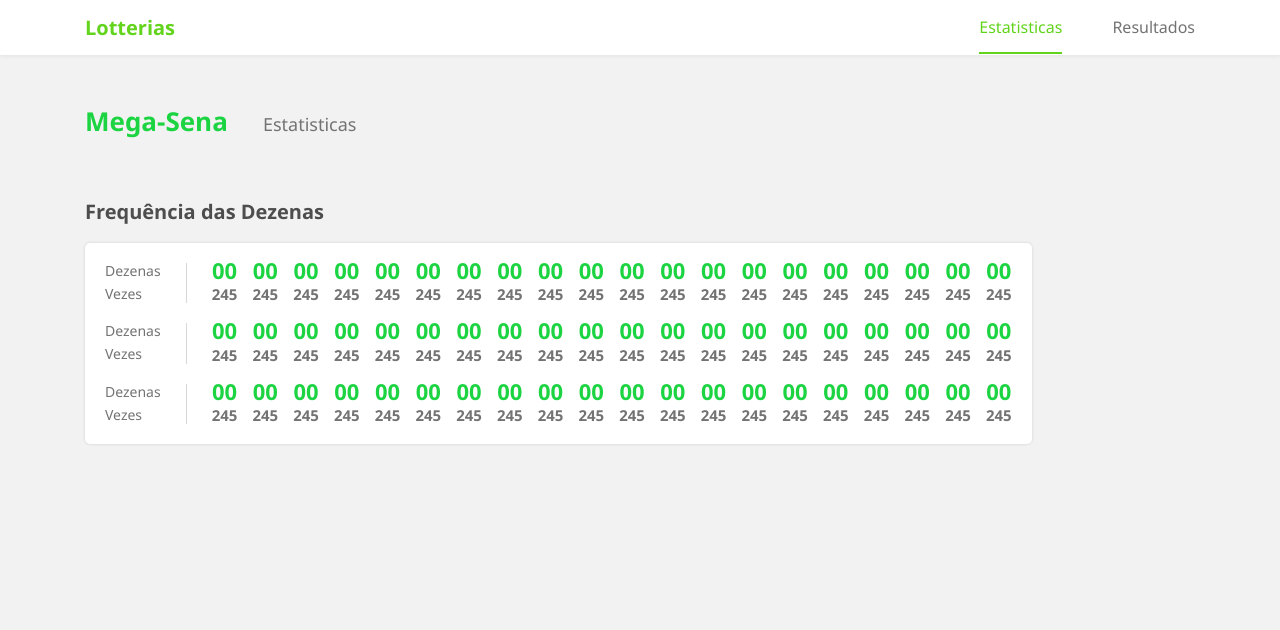
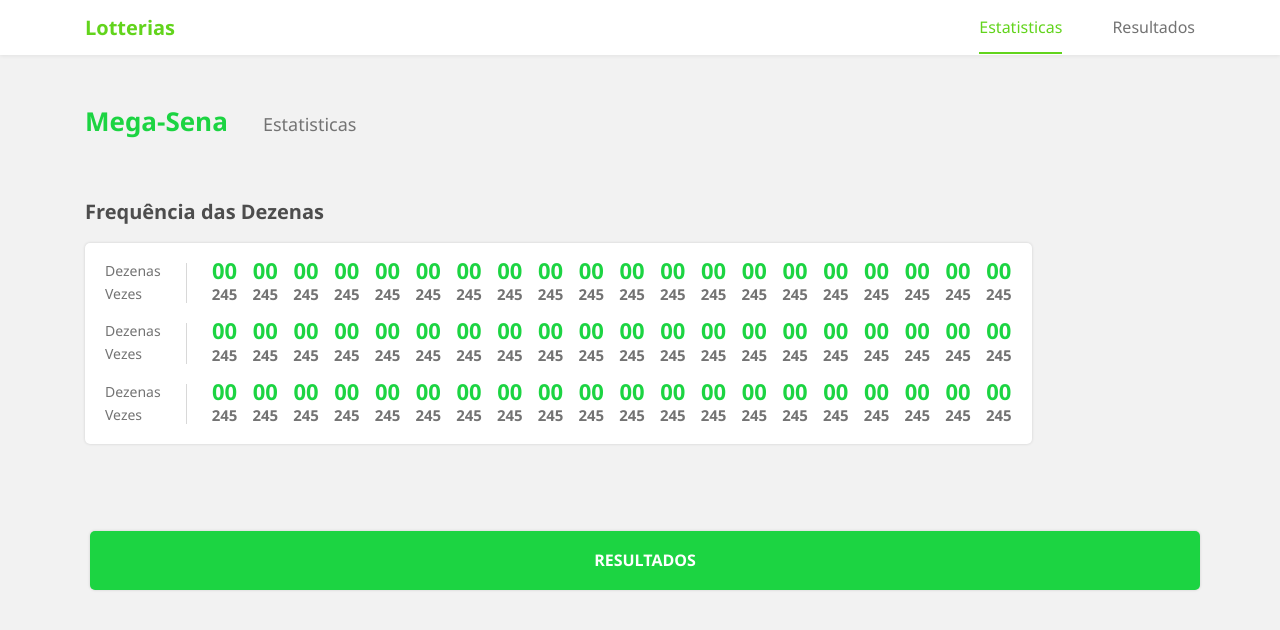
Before and after one commit to valmisson/Lottery-Statistics, a Vue app: page /estatistica/megasena in a window 1280 px wide. Shown: the top 630 px of the page. Built offline with nearby package versions, Linux system fonts and the light colour scheme.

Commit message:
adding link to results on statistics page

```diff
--- a/src/App.vue
+++ b/src/App.vue
@@ -45,7 +45,7 @@ export default {
     margin: 0;
   }
 
-  /* lotteies */
+  /* lotteries */
   .mega-sena {
     color: #1cd442;
   }
--- a/src/components/layout/Header.vue
+++ b/src/components/layout/Header.vue
@@ -16,7 +16,7 @@
               <router-link to="/estatistica/" class="menu__link">Estatisticas</router-link>
             </li>
             <li class="menu__item">
-              <router-link to="/resultado/" class="menu__link">Resultados</router-link>
+              <router-link to="/resultados/" class="menu__link">Resultados</router-link>
             </li>
           </ul>
         </nav>
--- /dev/null
+++ b/src/components/statistics/LinkResult.vue
@@ -0,0 +1,69 @@
+<template>
+  <div :class="['link__result col', lotteryClass]">
+    <router-link :to="uri" class="link__result-link">RESULTADOS</router-link>
+  </div>
+</template>
+
+<script>
+export default {
+  name: 'LinkToLotteryResult',
+
+  props: {
+    lotteryClass: {
+      type: String,
+      required: true
+    }
+  },
+
+  computed: {
+    uri () {
+      const lottery = this.lotteryClass === 'mega-sena' ? 'megasena' : this.lotteryClass
+
+      return '/resultados/' + lottery
+    }
+  }
+}
+</script>
+
+<style scoped>
+  .link__result {
+    box-shadow: var(--card-shadow);
+    border-radius: 5px;
+    display: none;
+    margin-top: 87px;
+    margin-left: 20px;
+    margin-right: 10px;
+    padding: 20px 0;
+    text-align: center;
+  }
+
+  .link__result-link {
+    color: var(--color-white);
+    font-size: 16px;
+    font-weight: 600;
+    padding: 20px;
+  }
+
+  /* lotteries */
+  .link__result.mega-sena {
+    background-color: #1cd442;
+  }
+
+  .link__result.lotofacil {
+    background-color: #cc1bb9;
+  }
+
+  .link__result.quina {
+    background-color: #1c76d4;
+  }
+
+  .link__result.lotomania {
+    background-color: #f78100;
+  }
+
+  @media (min-width: 1200px) {
+    .link__result {
+      display: table;
+    }
+  }
+</style>
--- a/src/components/statistics/StatisticsCard.vue
+++ b/src/components/statistics/StatisticsCard.vue
@@ -19,21 +19,16 @@
 <script>
 export default {
   name: 'StatistcsCard',
+
   props: {
     title: {
       type: String,
       required: true
     },
 
-    lottery: {
+    lotteryClass: {
       type: String,
       required: true
-    }
-  },
-
-  computed: {
-    lotteryClass () {
-      return this.lottery === 'Lotofácil' ? 'lotofacil' : this.lottery.toLowerCase()
     }
   },
 
--- a/src/views/Statistics.vue
+++ b/src/views/Statistics.vue
@@ -2,7 +2,8 @@
   <main class="statistics">
     <page-title page="Estatisticas" />
     <div class="row">
-      <statistics-card title="Frequência das Dezenas" :lottery="lotteryName" />
+      <statistics-card title="Frequência das Dezenas" :lotteryClass="lottery" />
+      <link-result :lotteryClass="lottery" />
     </div>
   </main>
 </template>
@@ -10,19 +11,21 @@
 <script>
 import PageTitle from '@components/layout/PageTitle.vue'
 import StatisticsCard from '@components/statistics/StatisticsCard.vue'
+import LinkResult from '@components/statistics/LinkResult.vue'
 
 export default {
   name: 'Statistics',
   components: {
     PageTitle,
-    StatisticsCard
+    StatisticsCard,
+    LinkResult
   },
 
   computed: {
-    lotteryName () {
+    lottery () {
       const { name } = this.$route
 
-      return name
+      return name === 'Lotofácil' ? 'lotofacil' : name.toLowerCase()
     }
   }
 }
```
